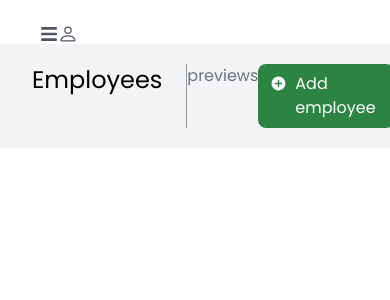
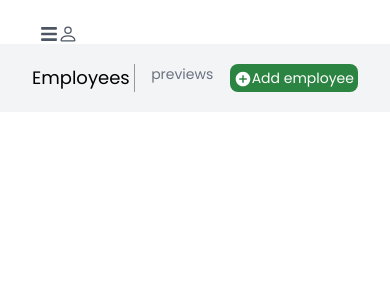
Before and after one commit to belemaaa/EMS, a React (Create React App) app: page /dashboard in a window 390 px wide. Shown: the top 300 px of the page. Built offline with nearby package versions, Linux system fonts and the light colour scheme.

Commit message:
mobile header

```diff
--- a/src/components/Main.jsx
+++ b/src/components/Main.jsx
@@ -30,12 +30,12 @@ const Main = () => {
 
             <div className='bg-gray-100 h-fit'>
                 <div className='flex flex-row py-5 mx-8 justify-between border-t-[#4f5962] border-b-[#4f5962]'>
-                    <p className='border-r text-2xl border-r-[#97999b] pr-6 space-x-0'>Employees</p>
-                    <p className='text-gray-500'>previews</p>
+                    <p className='border-r text-lg md:text-2xl border-r-[#97999b] pr-1 md:pr-6'>Employees</p>
+                    <p className='text-gray-500 text-sm md:text-base'>previews</p>
 
-                    <div className='flex flex-row bg-[#2c8442] py-2 px-3 rounded-lg text-white'>
-                        <IoMdAddCircle size={23} className='mr-2'/>
-                        <p>Add employee</p>
+                    <div className='flex flex-row bg-[#2c8442] py-1 md:py-2 px-1 md:px-3 rounded-lg text-white'>
+                        <IoMdAddCircle className='md:mr-2 text-lg md:text-2xl mt-0.5 md:mt-0'/>
+                        <p className='text-sm md:text-base'>Add employee</p>
                     </div>
                 </div>
             </div>
```
